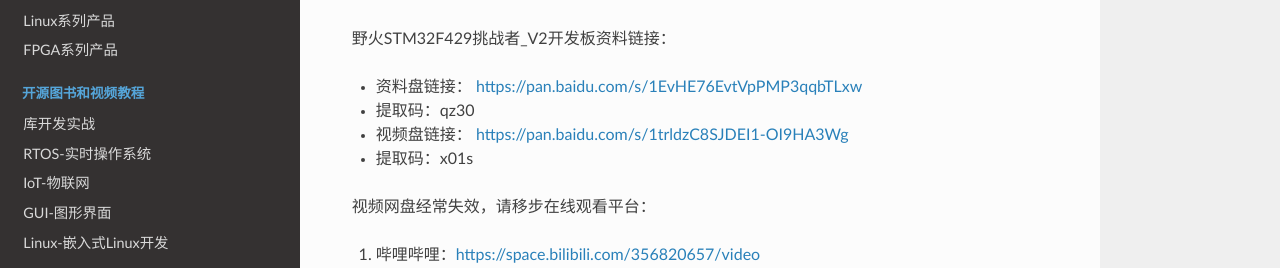
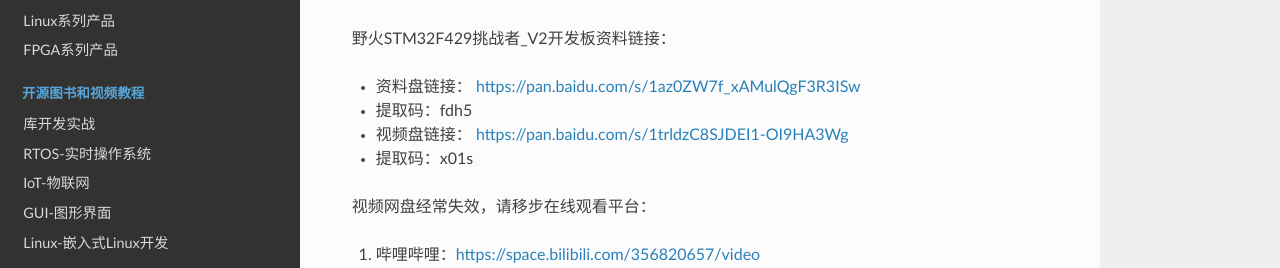
Before and after one commit to Embedfire/ebf_products, a Sphinx documentation site: the page built from documentation/stm32/ebf_stm32f429_tiaozhanzhe_v2.rst, in a window 1280 px wide and 900 px high. Shown: the part 200-468 px from the top of the window. Built offline with Sphinx 7.4.7 and the Read the Docs theme 2.0.0, drawn with Linux system fonts in a browser that asks for light colours; pages that are not in the unit, such as notebooks, are missing from menus.

Commit message:
429v2连接

```diff
--- a/documentation/stm32/ebf_stm32f429_tiaozhanzhe_v2.rst
+++ b/documentation/stm32/ebf_stm32f429_tiaozhanzhe_v2.rst
@@ -7,8 +7,8 @@
 
 野火STM32F429挑战者_V2开发板资料链接：
 
-- 资料盘链接： https://pan.baidu.com/s/1EvHE76EvtVpPMP3qqbTLxw
-- 提取码：qz30
+- 资料盘链接： https://pan.baidu.com/s/1az0ZW7f_xAMulQgF3R3ISw
+- 提取码：fdh5
 
 
 -  视频盘链接： https://pan.baidu.com/s/1trldzC8SJDEI1-OI9HA3Wg
```
